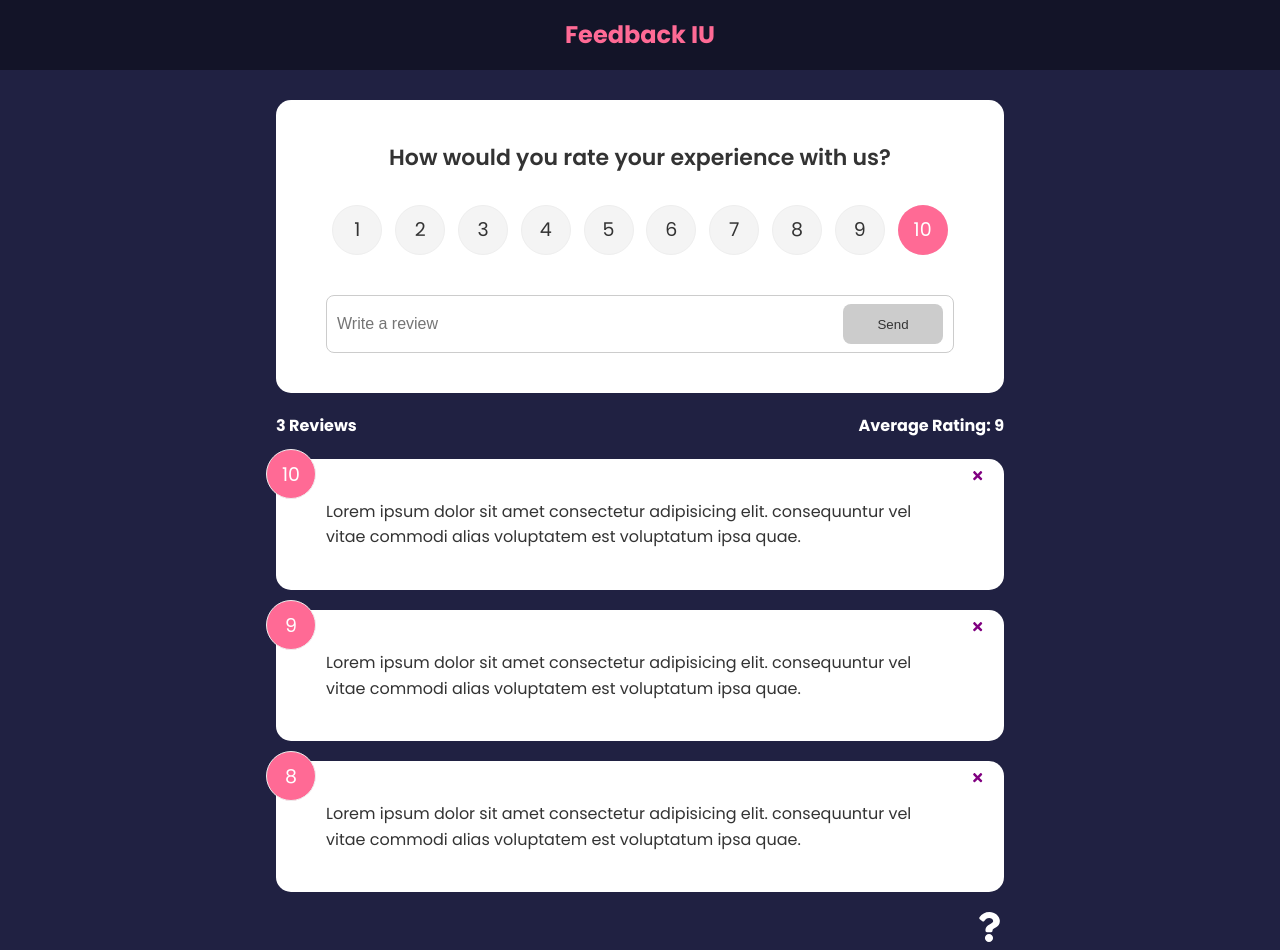
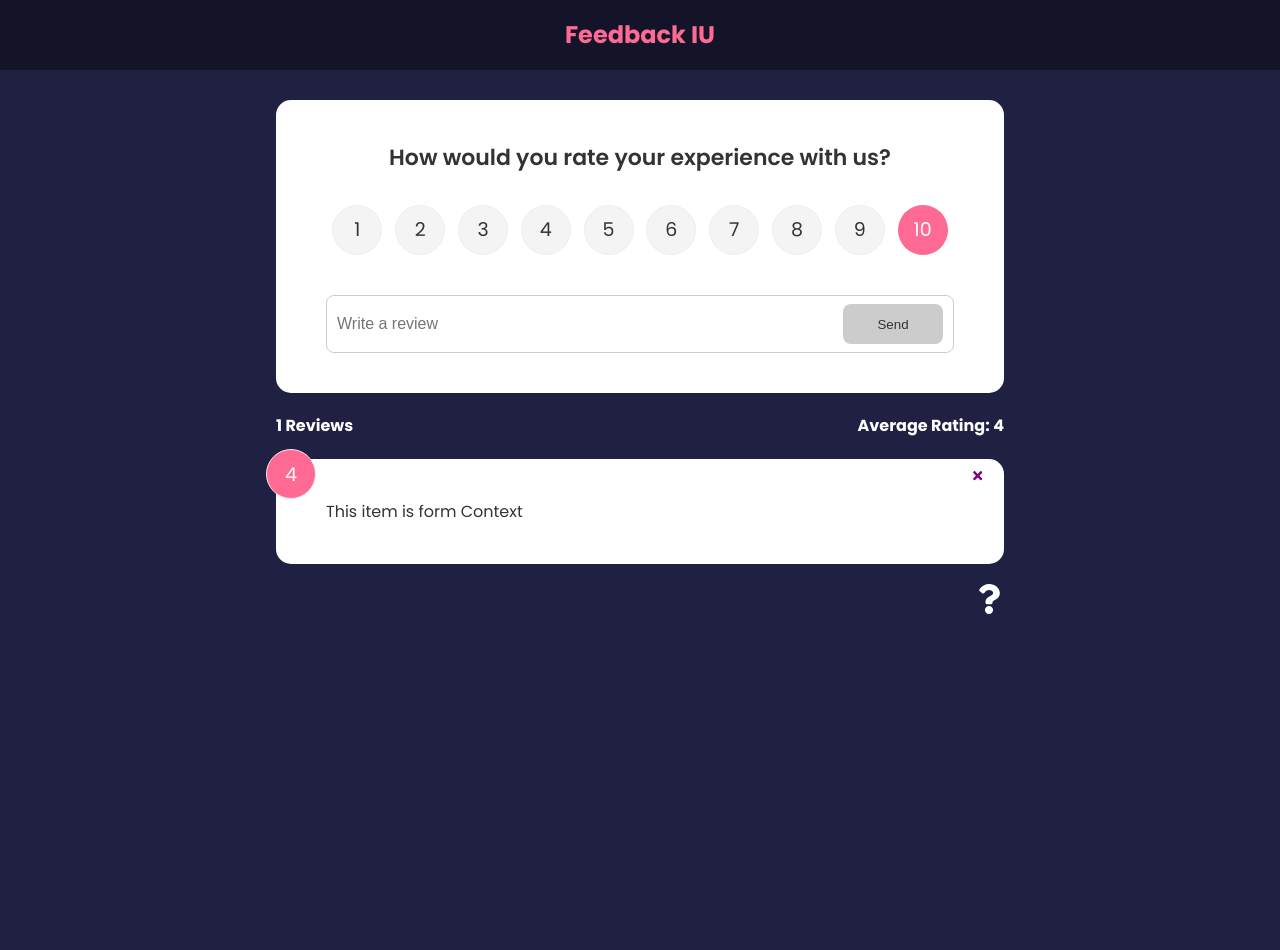
Before and after one commit to tirsop/Feeback-UI, a React (Create React App) app: page / in a window 1280 px wide. After the commit the page ends 800 px from the top, so only its background shows below. Built offline with nearby package versions, Linux system fonts and the light colour scheme.

Commit message:
move props in app.js to the context

```diff
--- a/src/App.js
+++ b/src/App.js
@@ -8,6 +8,7 @@
 import FeedbackData from './data/FeedbackData';
 import AboutIconLink from './components/AboutIconLink';
 import AboutPage from './pages/AboutPage';
+import { FeedbackProvider } from './context/FeedbackContext';
 
 function App() {
   const [feedback, setFeedback] = useState(FeedbackData);
@@ -24,6 +25,7 @@
   }
 
   return (
+    <FeedbackProvider>
       <Router>
         <Header />
         <div className="container">
@@ -31,9 +33,8 @@
             <Route exact path='/' element={
               <>
                 <FeedbackForm handleAdd={addFeedback} />
-              <FeedbackStats feedback={feedback} />
+                <FeedbackStats />
                 <FeedbackList
-                feedback={feedback}
                   handleDelete={deleteFeedback}
                 />
               </>
@@ -45,6 +46,7 @@
           <AboutIconLink />
         </div>
       </Router>
+    </FeedbackProvider>
   )
 }
 
--- a/src/components/FeedbackList.jsx
+++ b/src/components/FeedbackList.jsx
@@ -1,11 +1,13 @@
 import { motion, AnimatePresence } from "framer-motion";
-import PropTypes from 'prop-types'
-import FeedbackItem from "./FeedbackItem"
+import { useContext } from 'react';
+import FeedbackItem from "./FeedbackItem";
+import FeedbackContext from "../context/FeedbackContext";
 
-function FeedbackList({ feedback, handleDelete }) {
+function FeedbackList({ handleDelete }) {
+  const { feedback } = useContext(FeedbackContext);
+
   if (!feedback || feedback.length === 0) return <p>No feedback yet!</p>
 
-  // Animated version
   return (
     <div className="feedback-list">
       <AnimatePresence>
@@ -26,30 +28,6 @@
       </AnimatePresence>
     </div>
   )
-
-
-  // // not animated version
-  // return (
-  //   <div className="feedback-list">
-  //     {feedback.map((item) => (
-  //       <FeedbackItem
-  //         key={item.id}
-  //         item={item}
-  //         handleDelete={handleDelete}
-  //       />
-  //     ))}
-  //   </div>
-  // )
-}
-
-FeedbackList.propTypes = {
-  feedback: PropTypes.arrayOf(
-    PropTypes.shape({
-      id: PropTypes.number.isRequired,
-      text: PropTypes.string.isRequired,
-      rating: PropTypes.number.isRequired,
-    })
-  )
 }
 
 export default FeedbackList
--- a/src/components/FeedbackStats.jsx
+++ b/src/components/FeedbackStats.jsx
@@ -1,6 +1,10 @@
-import PropTypes from 'prop-types'
+import { useContext } from 'react';
+import FeedbackContext from "../context/FeedbackContext";
 
-function FeedbackStats({ feedback }) {
+
+function FeedbackStats() {
+  const { feedback } = useContext(FeedbackContext);
+
   let average = feedback.reduce((accumulator, current) => {
     return accumulator + current.rating
   }, 0) / feedback.length;
@@ -14,8 +18,4 @@
   )
 }
 
-FeedbackStats.propTypes = {
-  feedback: PropTypes.array.isRequired,
-}
-
 export default FeedbackStats
--- /dev/null
+++ b/src/context/FeedbackContext.js
@@ -0,0 +1,23 @@
+import { createContext, useState } from "react";
+
+const FeedbackContext = createContext()
+
+export const FeedbackProvider = ({ children }) => {
+  const [feedback, setFeedback] = useState([
+    {
+      id: 1,
+      text: "This item is form Context",
+      rating: 4
+    }
+  ]);
+
+  return (
+    <FeedbackContext.Provider value={{
+      feedback
+    }}>
+      {children}
+    </FeedbackContext.Provider>
+  )
+}
+
+export default FeedbackContext
```
Lines whose indentation alone changed are shown as unchanged.
